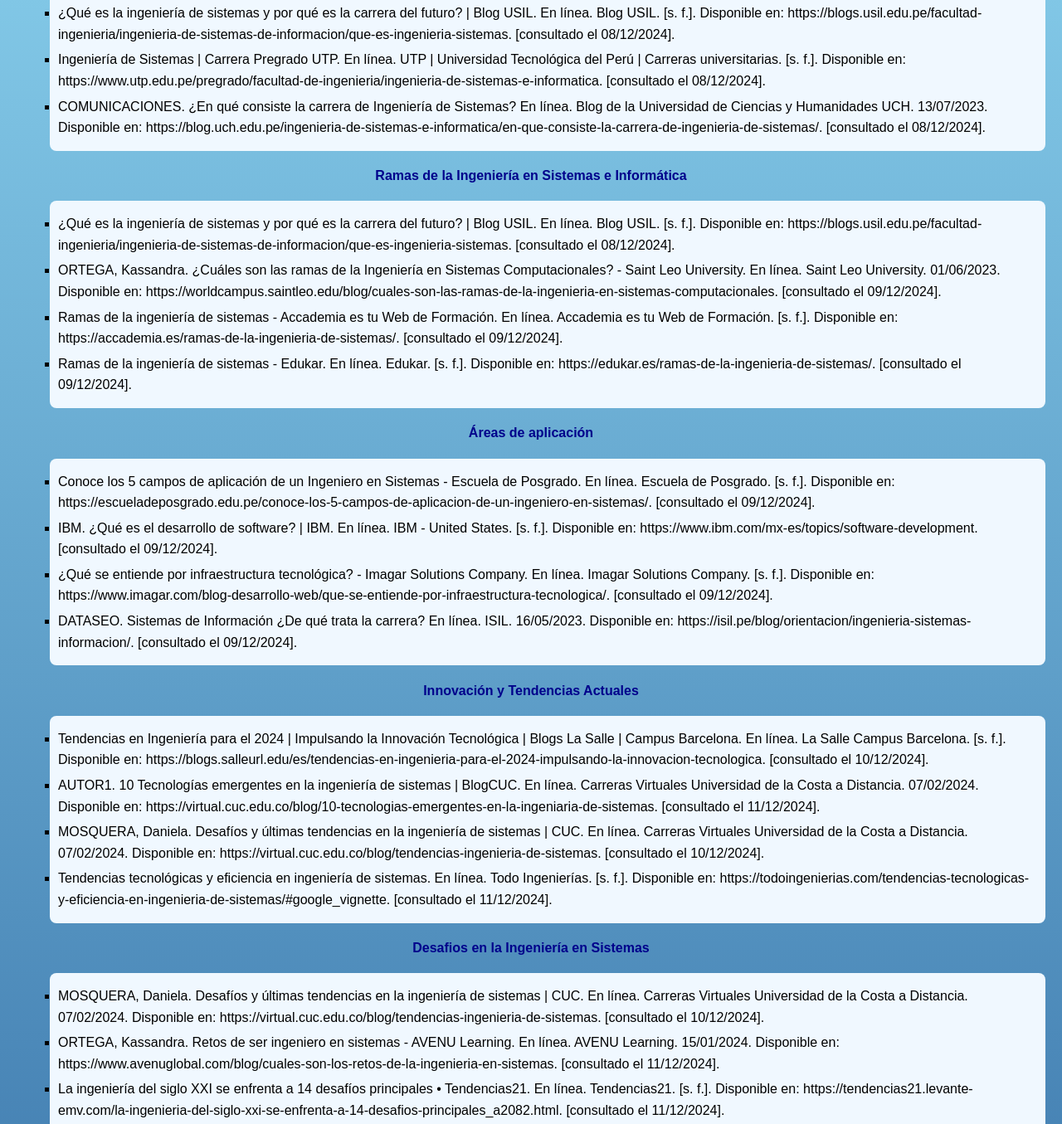
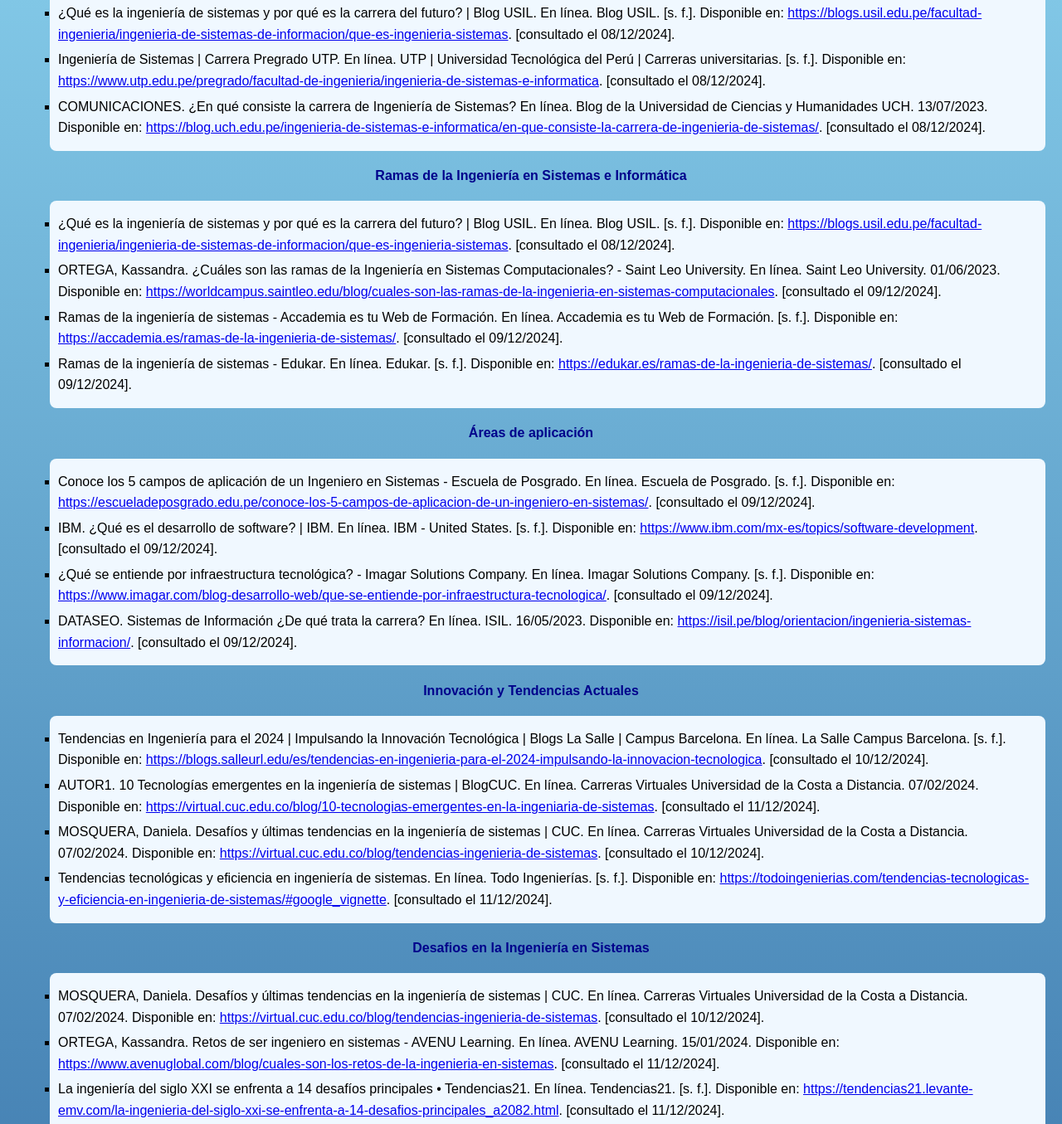
Before and after one commit to ALECO1407/Pagina-web-info-II, a plain HTML site: page Fuentes/Fuentes.html in a window 1280 px wide. Shown: the part 151-1506 px from the top of the page at 83% size. Drawn offline with Linux system fonts and the light colour scheme.

Commit message:
Update Fuentes.html

```diff
--- a/Fuentes/Fuentes.html
+++ b/Fuentes/Fuentes.html
@@ -11,36 +11,36 @@
     <h1>Fuentes Bibliográficas</h1>
     <h4>Introducción:</h4>
     <ul>
-        <li>¿Qué es la ingeniería de sistemas y por qué es la carrera del futuro? | Blog USIL. En línea. Blog USIL. [s. f.]. Disponible en: https://blogs.usil.edu.pe/facultad-ingenieria/ingenieria-de-sistemas-de-informacion/que-es-ingenieria-sistemas. [consultado el 08/12/2024].</li>
-       <li>Ingeniería de Sistemas | Carrera Pregrado UTP. En línea. UTP | Universidad Tecnológica del Perú | Carreras universitarias. [s. f.]. Disponible en: https://www.utp.edu.pe/pregrado/facultad-de-ingenieria/ingenieria-de-sistemas-e-informatica. [consultado el 08/12/2024].</li>
-        <li>COMUNICACIONES. ¿En qué consiste la carrera de Ingeniería de Sistemas? En línea. Blog de la Universidad de Ciencias y Humanidades UCH. 13/07/2023. Disponible en: https://blog.uch.edu.pe/ingenieria-de-sistemas-e-informatica/en-que-consiste-la-carrera-de-ingenieria-de-sistemas/. [consultado el 08/12/2024].</li>
+        <li>¿Qué es la ingeniería de sistemas y por qué es la carrera del futuro? | Blog USIL. En línea. Blog USIL. [s. f.]. Disponible en: <a href="https://blogs.usil.edu.pe/facultad-ingenieria/ingenieria-de-sistemas-de-informacion/que-es-ingenieria-sistemas">https://blogs.usil.edu.pe/facultad-ingenieria/ingenieria-de-sistemas-de-informacion/que-es-ingenieria-sistemas</a>. [consultado el 08/12/2024].</li>
+       <li>Ingeniería de Sistemas | Carrera Pregrado UTP. En línea. UTP | Universidad Tecnológica del Perú | Carreras universitarias. [s. f.]. Disponible en: <a href="https://www.utp.edu.pe/pregrado/facultad-de-ingenieria/ingenieria-de-sistemas-e-informatica">https://www.utp.edu.pe/pregrado/facultad-de-ingenieria/ingenieria-de-sistemas-e-informatica</a>. [consultado el 08/12/2024].</li>
+        <li>COMUNICACIONES. ¿En qué consiste la carrera de Ingeniería de Sistemas? En línea. Blog de la Universidad de Ciencias y Humanidades UCH. 13/07/2023. Disponible en: <a href="https://blog.uch.edu.pe/ingenieria-de-sistemas-e-informatica/en-que-consiste-la-carrera-de-ingenieria-de-sistemas/">https://blog.uch.edu.pe/ingenieria-de-sistemas-e-informatica/en-que-consiste-la-carrera-de-ingenieria-de-sistemas/</a>. [consultado el 08/12/2024].</li>
     </ul>
     <h4>Ramas de la Ingeniería en Sistemas e Informática</h4>
     <ul>
-        <li>¿Qué es la ingeniería de sistemas y por qué es la carrera del futuro? | Blog USIL. En línea. Blog USIL. [s. f.]. Disponible en: https://blogs.usil.edu.pe/facultad-ingenieria/ingenieria-de-sistemas-de-informacion/que-es-ingenieria-sistemas. [consultado el 08/12/2024].</li>
-        <li>ORTEGA, Kassandra. ¿Cuáles son las ramas de la Ingeniería en Sistemas Computacionales? - Saint Leo University. En línea. Saint Leo University. 01/06/2023. Disponible en: https://worldcampus.saintleo.edu/blog/cuales-son-las-ramas-de-la-ingenieria-en-sistemas-computacionales. [consultado el 09/12/2024].</li>
-        <li>Ramas de la ingeniería de sistemas - Accademia es tu Web de Formación. En línea. Accademia es tu Web de Formación. [s. f.]. Disponible en: https://accademia.es/ramas-de-la-ingenieria-de-sistemas/. [consultado el 09/12/2024].</li>
-        <li>Ramas de la ingeniería de sistemas - Edukar. En línea. Edukar. [s. f.]. Disponible en: https://edukar.es/ramas-de-la-ingenieria-de-sistemas/. [consultado el 09/12/2024].</li>
+        <li>¿Qué es la ingeniería de sistemas y por qué es la carrera del futuro? | Blog USIL. En línea. Blog USIL. [s. f.]. Disponible en: <a href="https://blogs.usil.edu.pe/facultad-ingenieria/ingenieria-de-sistemas-de-informacion/que-es-ingenieria-sistemas">https://blogs.usil.edu.pe/facultad-ingenieria/ingenieria-de-sistemas-de-informacion/que-es-ingenieria-sistemas</a>. [consultado el 08/12/2024].</li>
+        <li>ORTEGA, Kassandra. ¿Cuáles son las ramas de la Ingeniería en Sistemas Computacionales? - Saint Leo University. En línea. Saint Leo University. 01/06/2023. Disponible en: <a href="https://worldcampus.saintleo.edu/blog/cuales-son-las-ramas-de-la-ingenieria-en-sistemas-computacionales">https://worldcampus.saintleo.edu/blog/cuales-son-las-ramas-de-la-ingenieria-en-sistemas-computacionales</a>. [consultado el 09/12/2024].</li>
+        <li>Ramas de la ingeniería de sistemas - Accademia es tu Web de Formación. En línea. Accademia es tu Web de Formación. [s. f.]. Disponible en: <a href="https://accademia.es/ramas-de-la-ingenieria-de-sistemas/">https://accademia.es/ramas-de-la-ingenieria-de-sistemas/</a>. [consultado el 09/12/2024].</li>
+        <li>Ramas de la ingeniería de sistemas - Edukar. En línea. Edukar. [s. f.]. Disponible en: <a href="https://edukar.es/ramas-de-la-ingenieria-de-sistemas/">https://edukar.es/ramas-de-la-ingenieria-de-sistemas/</a>. [consultado el 09/12/2024].</li>
     </ul>
     <h4>Áreas de aplicación</h4>
     <ul>
-        <li>Conoce los 5 campos de aplicación de un Ingeniero en Sistemas - Escuela de Posgrado. En línea. Escuela de Posgrado. [s. f.]. Disponible en: https://escueladeposgrado.edu.pe/conoce-los-5-campos-de-aplicacion-de-un-ingeniero-en-sistemas/. [consultado el 09/12/2024].</li>
-        <li>IBM. ¿Qué es el desarrollo de software? | IBM. En línea. IBM - United States. [s. f.]. Disponible en: https://www.ibm.com/mx-es/topics/software-development. [consultado el 09/12/2024].</li>
-        <li>¿Qué se entiende por infraestructura tecnológica? - Imagar Solutions Company. En línea. Imagar Solutions Company. [s. f.]. Disponible en: https://www.imagar.com/blog-desarrollo-web/que-se-entiende-por-infraestructura-tecnologica/. [consultado el 09/12/2024].</li>
-        <li>DATASEO. Sistemas de Información ¿De qué trata la carrera? En línea. ISIL. 16/05/2023. Disponible en: https://isil.pe/blog/orientacion/ingenieria-sistemas-informacion/. [consultado el 09/12/2024].</li>
+        <li>Conoce los 5 campos de aplicación de un Ingeniero en Sistemas - Escuela de Posgrado. En línea. Escuela de Posgrado. [s. f.]. Disponible en: <a href="https://escueladeposgrado.edu.pe/conoce-los-5-campos-de-aplicacion-de-un-ingeniero-en-sistemas/">https://escueladeposgrado.edu.pe/conoce-los-5-campos-de-aplicacion-de-un-ingeniero-en-sistemas/</a>. [consultado el 09/12/2024].</li>
+        <li>IBM. ¿Qué es el desarrollo de software? | IBM. En línea. IBM - United States. [s. f.]. Disponible en: <a href="https://www.ibm.com/mx-es/topics/software-development">https://www.ibm.com/mx-es/topics/software-development</a>. [consultado el 09/12/2024].</li>
+        <li>¿Qué se entiende por infraestructura tecnológica? - Imagar Solutions Company. En línea. Imagar Solutions Company. [s. f.]. Disponible en: <a href="https://www.imagar.com/blog-desarrollo-web/que-se-entiende-por-infraestructura-tecnologica/">https://www.imagar.com/blog-desarrollo-web/que-se-entiende-por-infraestructura-tecnologica/</a>. [consultado el 09/12/2024].</li>
+        <li>DATASEO. Sistemas de Información ¿De qué trata la carrera? En línea. ISIL. 16/05/2023. Disponible en: <a href="https://isil.pe/blog/orientacion/ingenieria-sistemas-informacion/">https://isil.pe/blog/orientacion/ingenieria-sistemas-informacion/</a>. [consultado el 09/12/2024].</li>
     </ul>
     <h4>Innovación y Tendencias Actuales</h4>
     <ul>
-        <li>Tendencias en Ingeniería para el 2024 | Impulsando la Innovación Tecnológica | Blogs La Salle | Campus Barcelona. En línea. La Salle Campus Barcelona. [s. f.]. Disponible en: https://blogs.salleurl.edu/es/tendencias-en-ingenieria-para-el-2024-impulsando-la-innovacion-tecnologica. [consultado el 10/12/2024].</li>
-        <li>AUTOR1. 10 Tecnologías emergentes en la ingeniería de sistemas | BlogCUC. En línea. Carreras Virtuales Universidad de la Costa a Distancia. 07/02/2024. Disponible en: https://virtual.cuc.edu.co/blog/10-tecnologias-emergentes-en-la-ingeniaria-de-sistemas. [consultado el 11/12/2024].</li>
-        <li>MOSQUERA, Daniela. Desafíos y últimas tendencias en la ingeniería de sistemas | CUC. En línea. Carreras Virtuales Universidad de la Costa a Distancia. 07/02/2024. Disponible en: https://virtual.cuc.edu.co/blog/tendencias-ingenieria-de-sistemas. [consultado el 10/12/2024].</li>
-        <li>Tendencias tecnológicas y eficiencia en ingeniería de sistemas. En línea. Todo Ingenierías. [s. f.]. Disponible en: https://todoingenierias.com/tendencias-tecnologicas-y-eficiencia-en-ingenieria-de-sistemas/#google_vignette. [consultado el 11/12/2024].</li>
+        <li>Tendencias en Ingeniería para el 2024 | Impulsando la Innovación Tecnológica | Blogs La Salle | Campus Barcelona. En línea. La Salle Campus Barcelona. [s. f.]. Disponible en: <a href="https://blogs.salleurl.edu/es/tendencias-en-ingenieria-para-el-2024-impulsando-la-innovacion-tecnologica">https://blogs.salleurl.edu/es/tendencias-en-ingenieria-para-el-2024-impulsando-la-innovacion-tecnologica</a>. [consultado el 10/12/2024].</li>
+        <li>AUTOR1. 10 Tecnologías emergentes en la ingeniería de sistemas | BlogCUC. En línea. Carreras Virtuales Universidad de la Costa a Distancia. 07/02/2024. Disponible en: <a href="https://virtual.cuc.edu.co/blog/10-tecnologias-emergentes-en-la-ingeniaria-de-sistemas">https://virtual.cuc.edu.co/blog/10-tecnologias-emergentes-en-la-ingeniaria-de-sistemas</a>. [consultado el 11/12/2024].</li>
+        <li>MOSQUERA, Daniela. Desafíos y últimas tendencias en la ingeniería de sistemas | CUC. En línea. Carreras Virtuales Universidad de la Costa a Distancia. 07/02/2024. Disponible en: <a href="https://virtual.cuc.edu.co/blog/tendencias-ingenieria-de-sistemas">https://virtual.cuc.edu.co/blog/tendencias-ingenieria-de-sistemas</a>. [consultado el 10/12/2024].</li>
+        <li>Tendencias tecnológicas y eficiencia en ingeniería de sistemas. En línea. Todo Ingenierías. [s. f.]. Disponible en: <a href="https://todoingenierias.com/tendencias-tecnologicas-y-eficiencia-en-ingenieria-de-sistemas/#google_vignette">https://todoingenierias.com/tendencias-tecnologicas-y-eficiencia-en-ingenieria-de-sistemas/#google_vignette</a>. [consultado el 11/12/2024].</li>
     </ul>
     <h4>Desafios en la Ingeniería en Sistemas</h4>
     <ul>
-        <li>MOSQUERA, Daniela. Desafíos y últimas tendencias en la ingeniería de sistemas | CUC. En línea. Carreras Virtuales Universidad de la Costa a Distancia. 07/02/2024. Disponible en: https://virtual.cuc.edu.co/blog/tendencias-ingenieria-de-sistemas. [consultado el 10/12/2024].</li>
-        <li>ORTEGA, Kassandra. Retos de ser ingeniero en sistemas - AVENU Learning. En línea. AVENU Learning. 15/01/2024. Disponible en: https://www.avenuglobal.com/blog/cuales-son-los-retos-de-la-ingenieria-en-sistemas. [consultado el 11/12/2024].</li>
-        <li>La ingeniería del siglo XXI se enfrenta a 14 desafíos principales • Tendencias21. En línea. Tendencias21. [s. f.]. Disponible en: https://tendencias21.levante-emv.com/la-ingenieria-del-siglo-xxi-se-enfrenta-a-14-desafios-principales_a2082.html. [consultado el 11/12/2024].</li>
+        <li>MOSQUERA, Daniela. Desafíos y últimas tendencias en la ingeniería de sistemas | CUC. En línea. Carreras Virtuales Universidad de la Costa a Distancia. 07/02/2024. Disponible en: <a href="https://virtual.cuc.edu.co/blog/tendencias-ingenieria-de-sistemas">https://virtual.cuc.edu.co/blog/tendencias-ingenieria-de-sistemas</a>. [consultado el 10/12/2024].</li>
+        <li>ORTEGA, Kassandra. Retos de ser ingeniero en sistemas - AVENU Learning. En línea. AVENU Learning. 15/01/2024. Disponible en: <a href="https://www.avenuglobal.com/blog/cuales-son-los-retos-de-la-ingenieria-en-sistemas">https://www.avenuglobal.com/blog/cuales-son-los-retos-de-la-ingenieria-en-sistemas</a>. [consultado el 11/12/2024].</li>
+        <li>La ingeniería del siglo XXI se enfrenta a 14 desafíos principales • Tendencias21. En línea. Tendencias21. [s. f.]. Disponible en: <a href="https://tendencias21.levante-emv.com/la-ingenieria-del-siglo-xxi-se-enfrenta-a-14-desafios-principales_a2082.html">https://tendencias21.levante-emv.com/la-ingenieria-del-siglo-xxi-se-enfrenta-a-14-desafios-principales_a2082.html</a>. [consultado el 11/12/2024].</li>
     </ul>
 </body>
 </html>
```
